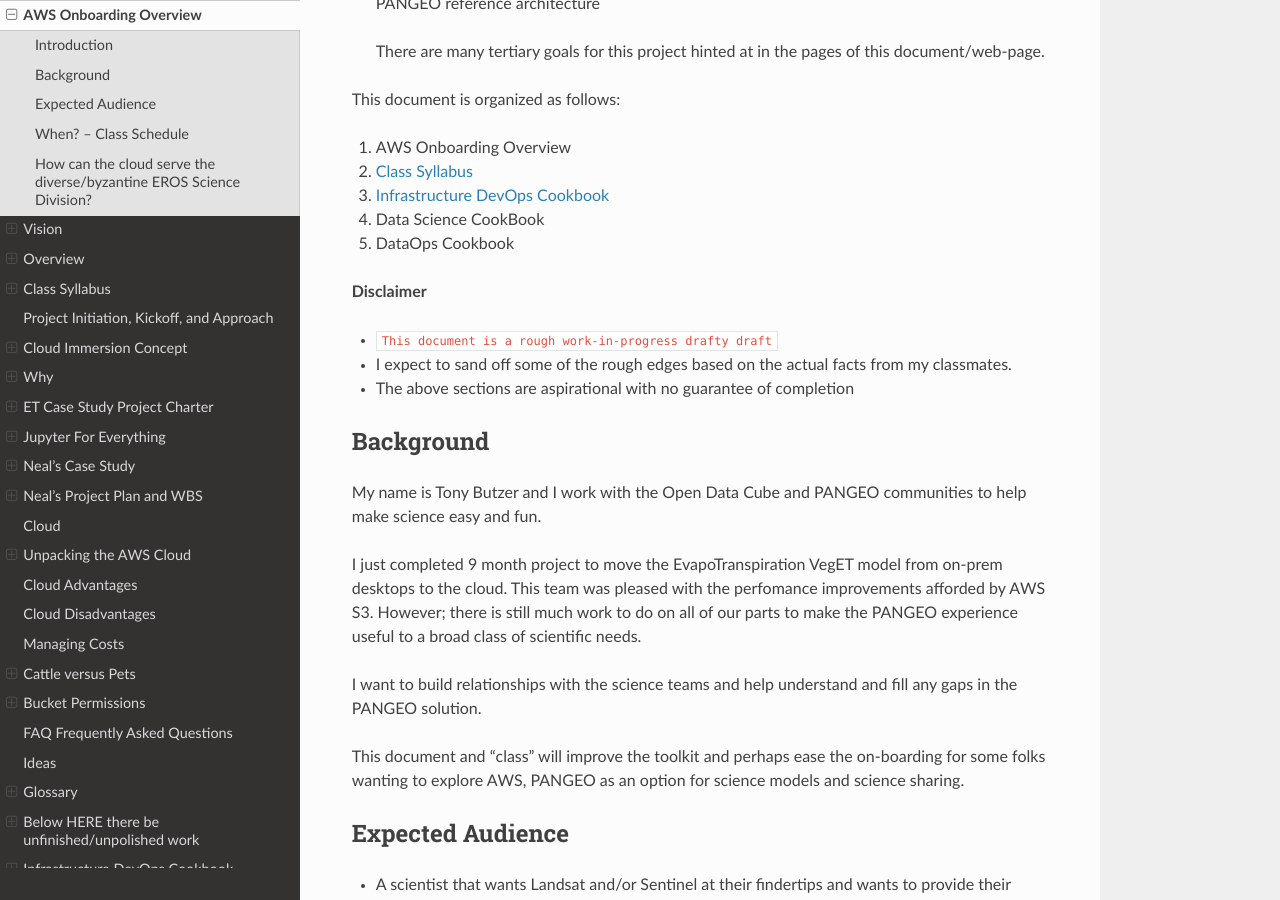
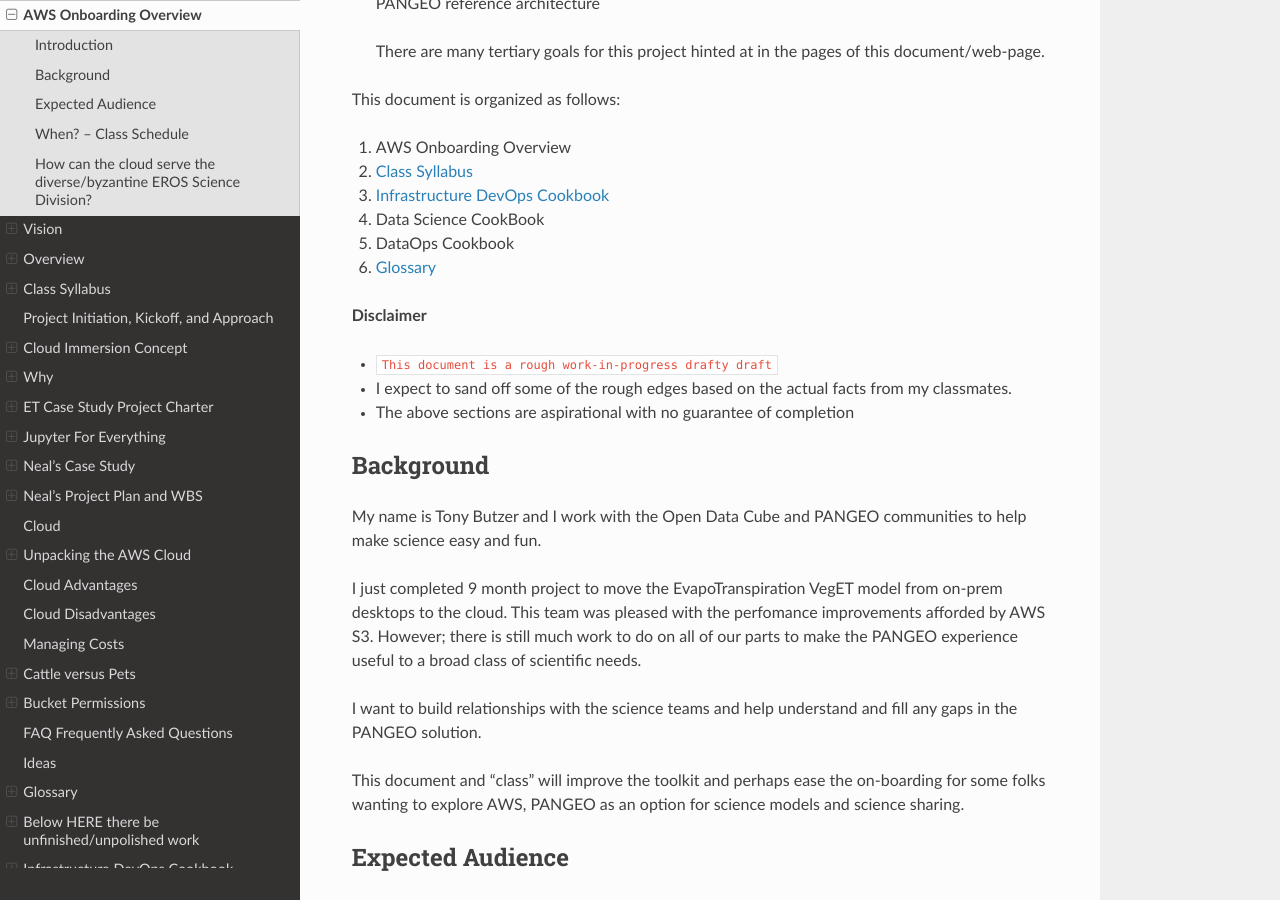
Before and after one commit to tonybutzer/harmony, a Sphinx documentation site: the page built from documentation/source/00define_ET.md, in a window 1280 px wide and 900 px high, scrolled down 394 px. Built offline with Sphinx 7.4.7 and the Read the Docs theme 2.0.0, drawn with Linux system fonts in a browser that asks for light colours; pages that are not in the unit, such as notebooks, are missing from menus.

Commit message:
automatic git update from Makefile

```diff
--- a/documentation/source/00define_ET.md
+++ b/documentation/source/00define_ET.md
@@ -19,6 +19,7 @@
 3. [Infrastructure DevOps Cookbook](http://10.12.69.216/27DEVOPS.html?highlight=infrastructure%20devops%20cookbook)
 4. Data Science CookBook
 5. DataOps Cookbook
+6. [Glossary](http://10.12.69.216/13glossary.html)
 
 
 **Disclaimer**
```
